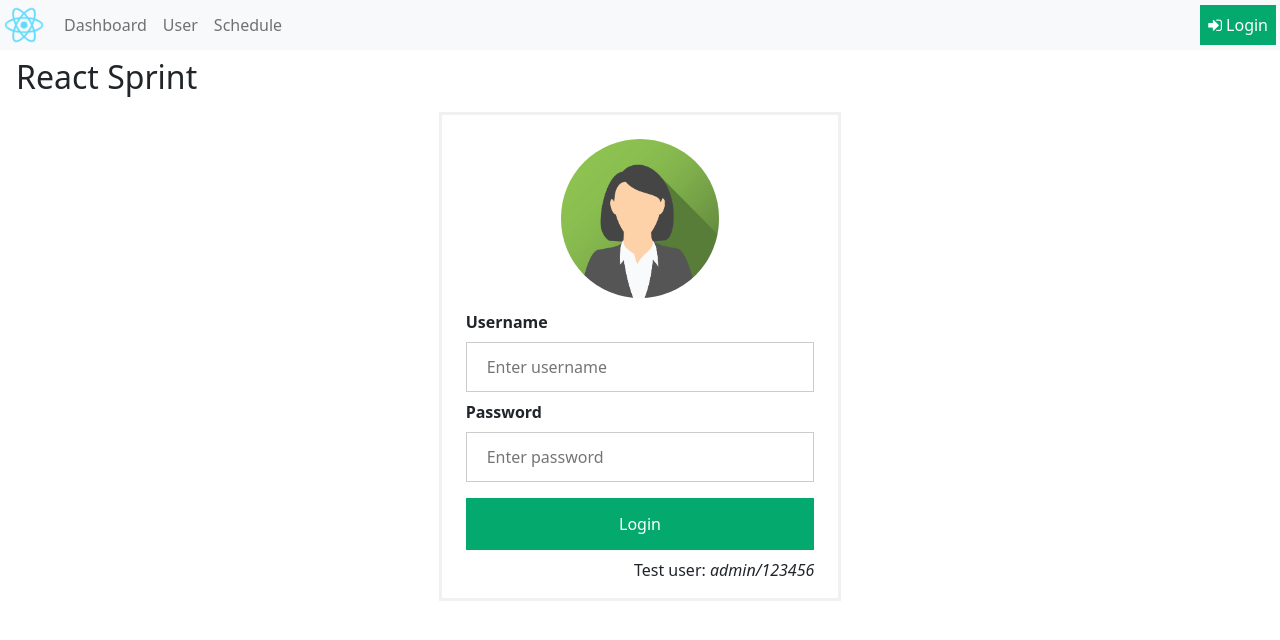
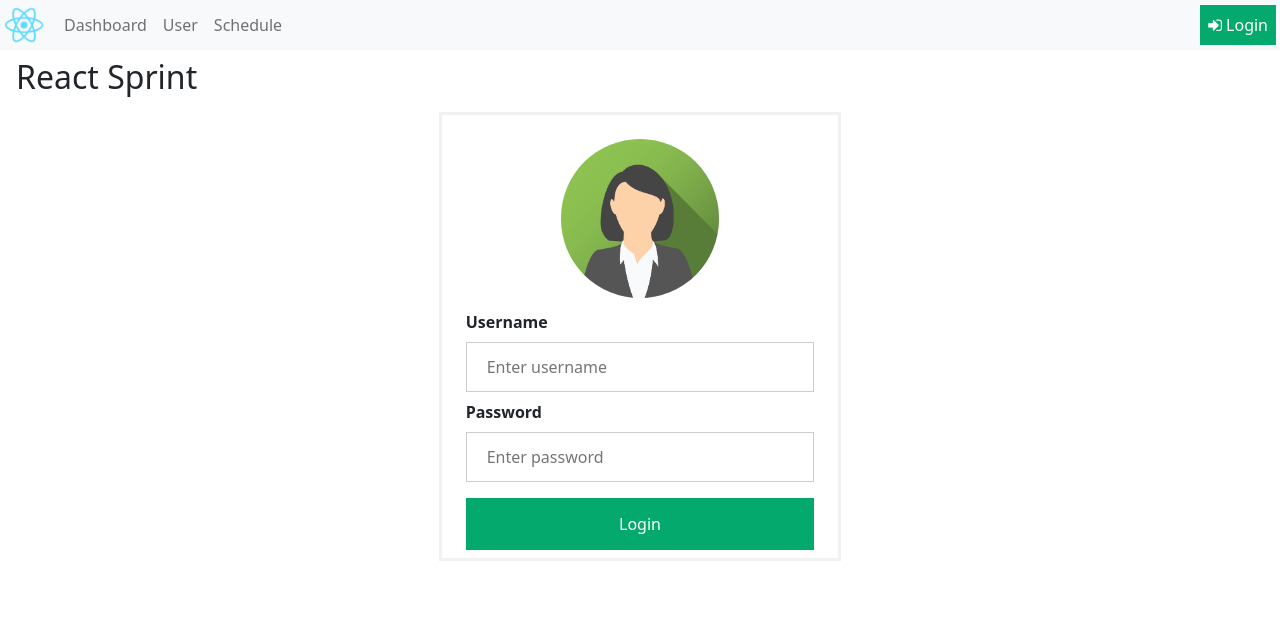
Before and after one commit to nhatbao47/react-ws, a React (Create React App) app: page /login in a window 1280 px wide. Shown: the top 640 px of the page. Built offline with nearby package versions, Linux system fonts and the light colour scheme.

Commit message:
Update user info

```diff
--- a/src/Pages/LoginPage.tsx
+++ b/src/Pages/LoginPage.tsx
@@ -40,7 +40,6 @@ const LoginPage = () => {
                             </div>
                         )}
                         <button type="submit">Login</button>
-                        <p className="hint">Test user: <i>admin/123456</i></p>
                     </div>
                 </form>
             </div>
```
